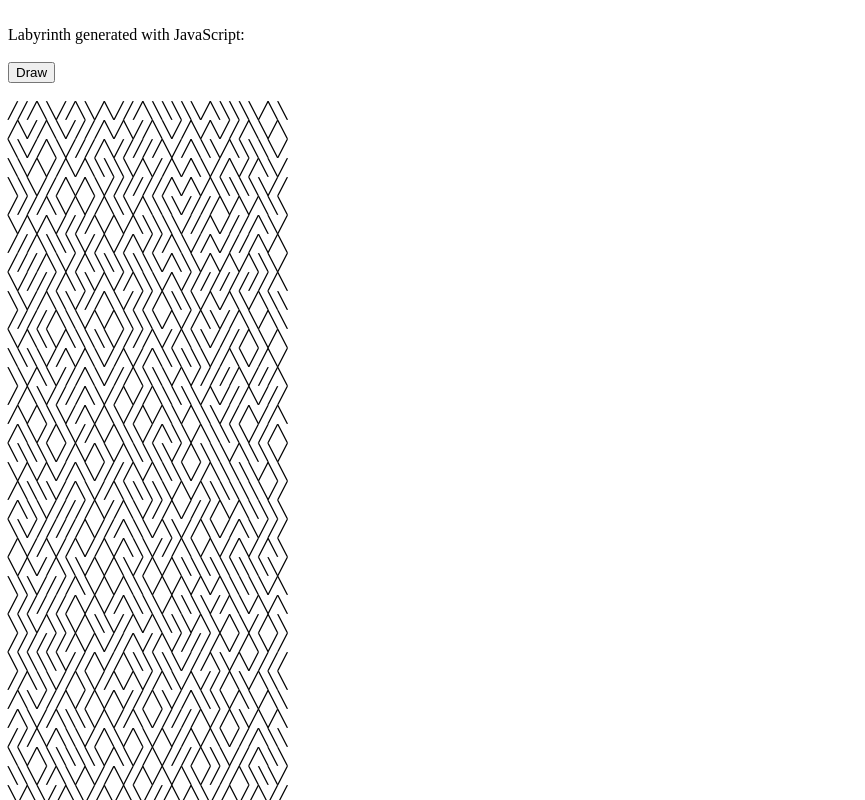
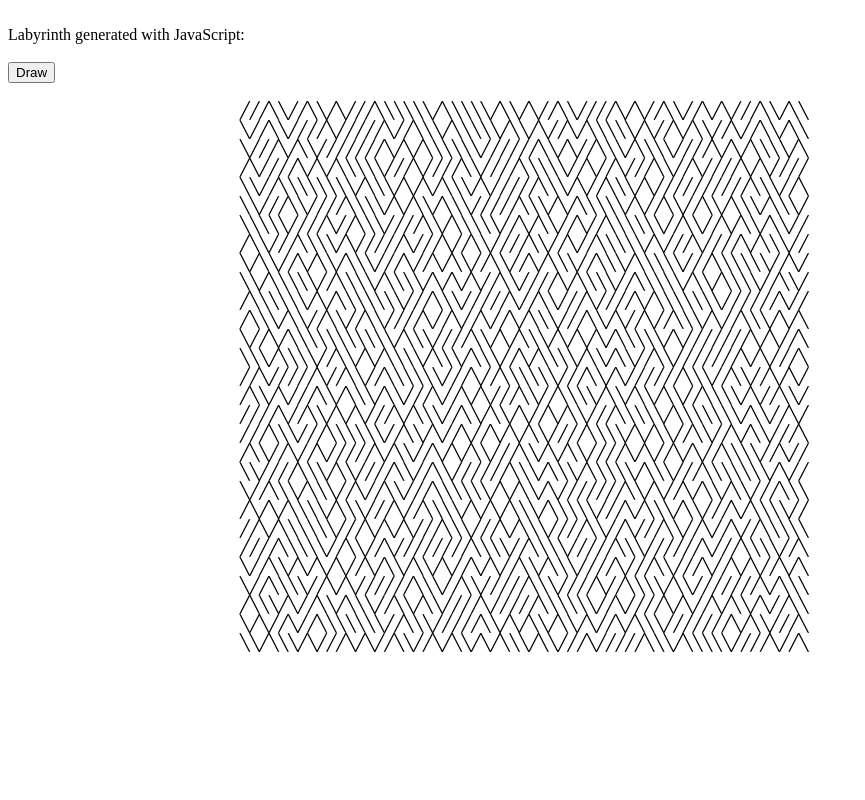
Before and after one commit to kjakka/kjakka.github.io, a plain HTML site: page index.html in a window 1280 px wide. Both pictures are taken after a click on the button "Draw". Shown: the top 800 px of the page, without its empty margins (0-865 px from the left). Drawn offline with Linux system fonts and the light colour scheme.

Commit message:
Update index.html

```diff
--- a/index.html
+++ b/index.html
@@ -2,14 +2,14 @@
 Labyrinth generated with JavaScript:<br><br>
 <input type="button" onclick="drawLabryinth(60, 30, 2, 2);" value="Draw">
 <br><br>
-<div id="maze" style="width:600px;height:400px;overflow:none;">
+<div id="maze" style="width:800px;height:400px;overflow:none;margin:0 auto;">
 </div>
 <script>
 function drawLabryinth(w,h,n,m) {
   var strMaze = "";
-  for (var line=1; line<60; line++) {
-    for(var i=1;i<h;i++) {
-      var s = (Math.floor((Math.random()*2)%2)) ? "╱" : "╲";
+  for (var line=1; line<h; line++) {
+    for(var i=1;i<w;i++) {
+      var s = (Math.floor((Math.random()*n)%m)) ? "╱" : "╲";
       strMaze += (s);
     }
     strMaze += "<br>";
```
